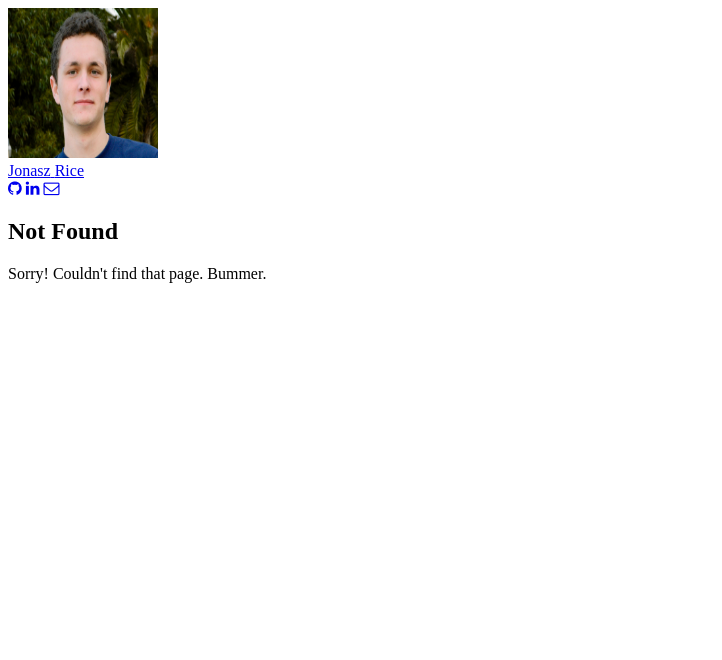
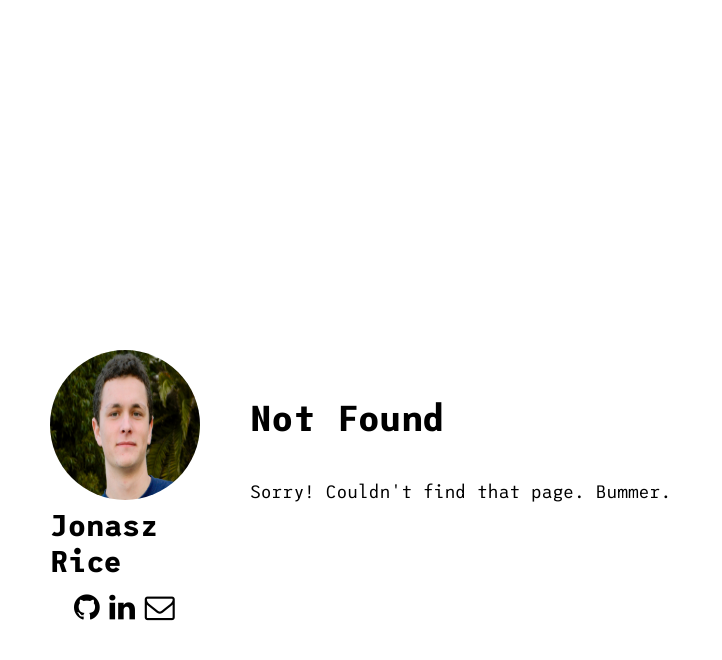
Before and after one commit to escofresco/escofresco.github.io, a Jekyll site: the page built from 404.html, in a window 1280 px wide. Shown: the top 660 px of the page, without its empty margins (0-722 px from the left). Built offline with Jekyll 4.4.1, drawn with Linux system fonts in a browser that asks for light colours; nearby versions of some CDN libraries.

Commit message:
change relative imports

```diff
--- a/_includes/head.html
+++ b/_includes/head.html
@@ -26,12 +26,12 @@
   <!-- Testing -->
 
   <link href="//netdna.bootstrapcdn.com/font-awesome/4.0.3/css/font-awesome.css" rel="stylesheet" />
-  <link rel="stylesheet" href="./css/base.css" type="text/css" media="screen, projection" />
-  <link rel="stylesheet" href="./css/pygments.css" type="text/css" />
-  <link media="only screen and (max-device-width: 480px)" href="./css/mobile.css" type="text/css" rel="stylesheet" />
-  <link media="only screen and (device-width: 768px)" href="./css/mobile.css" type="text/css" rel="stylesheet" />
+  <link rel="stylesheet" href="/css/base.css" type="text/css" media="screen, projection" />
+  <link rel="stylesheet" href="/css/pygments.css" type="text/css" />
+  <link media="only screen and (max-device-width: 480px)" href="/css/mobile.css" type="text/css" rel="stylesheet" />
+  <link media="only screen and (device-width: 768px)" href="/css/mobile.css" type="text/css" rel="stylesheet" />
   <link href='//fonts.googleapis.com/css?family=Yanone+Kaffeesatz' rel='stylesheet' type='text/css'>
-  <link rel="apple-touch-icon" href="./apple-touch-icon.jpg" />
+  <link rel="apple-touch-icon" href="/apple-touch-icon.jpg" />
   <script src="https://ajax.googleapis.com/ajax/libs/jquery/3.3.1/jquery.min.js"></script>
-  <script type="text/javascript" src="./js/application.js"></script>
+  <script type="text/javascript" src="/js/application.js"></script>
 </head>
```
